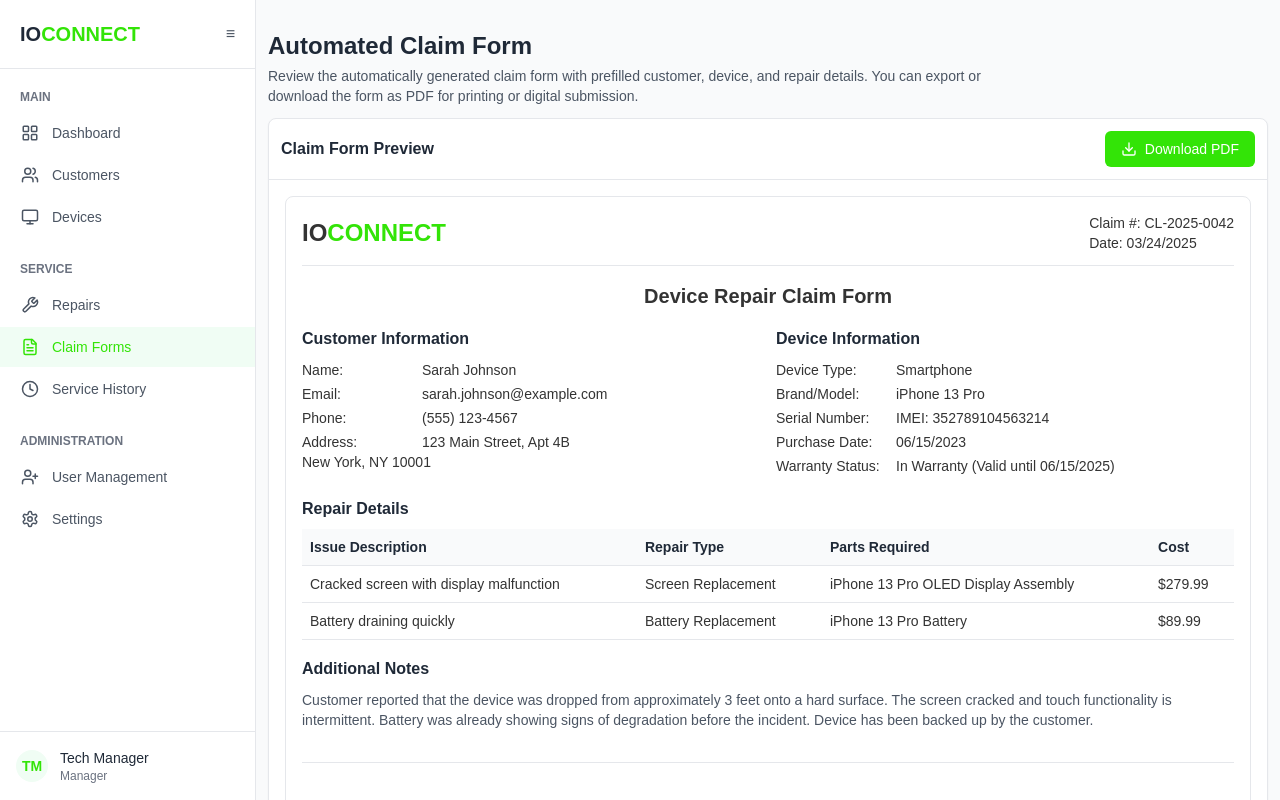
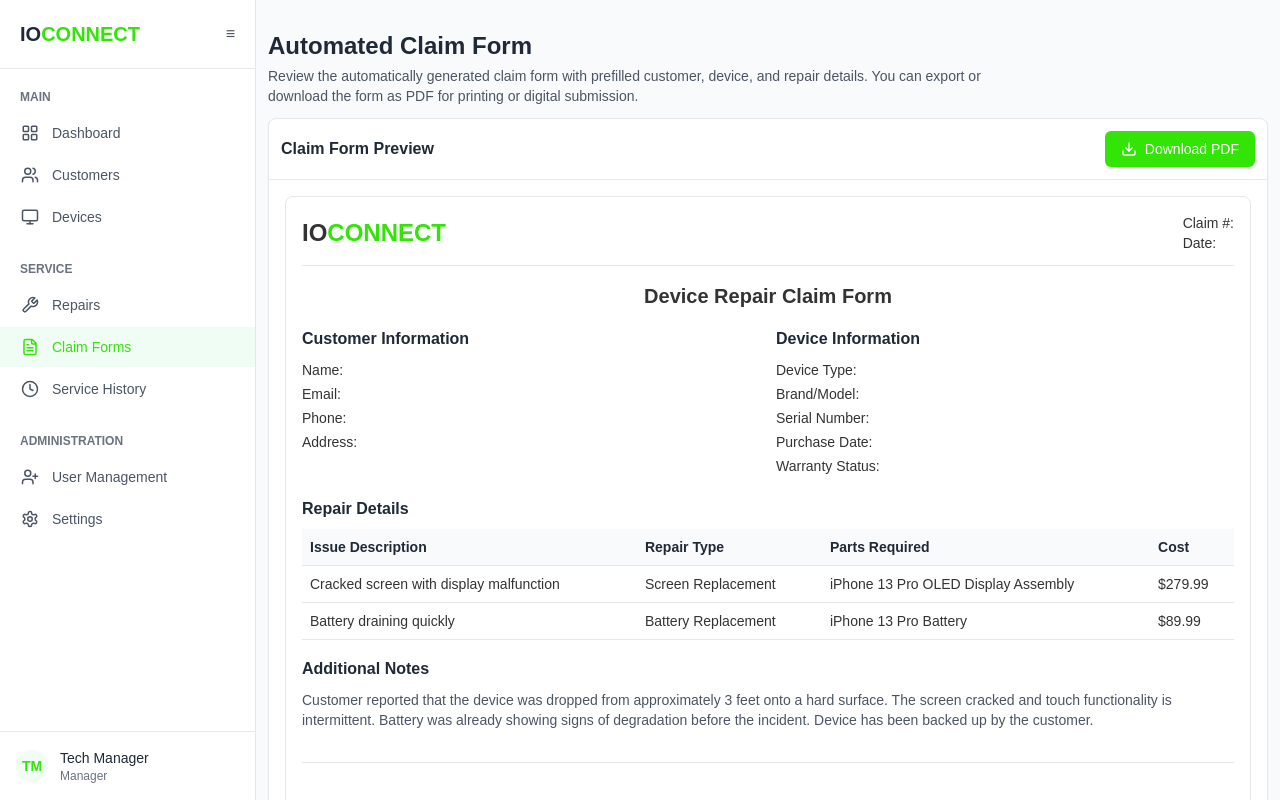
Before and after one commit to pawekz/SERV-IT-MANAGER, a React (Vite) app in the folder frontend/: page /automatedclaimformgeneration in a window 1280 px wide. Shown: the top 800 px of the page. Built offline with nearby package versions, Linux system fonts and the light colour scheme.

Commit message:
First Section Cleared No Mockup Data
I commented them out the mockup data

```diff
--- a/frontend/src/pages/AutomatedClaimFormGenerationPage/AutomatedClaimFormGenerationPage.jsx
+++ b/frontend/src/pages/AutomatedClaimFormGenerationPage/AutomatedClaimFormGenerationPage.jsx
@@ -228,8 +228,8 @@ export default function AutomatedClaimForm() {
                                         IO<span className="text-[#33e407]">CONNECT</span>
                                     </div>
                                     <div className="text-sm">
-                                        <div>Claim #: CL-2025-0042</div>
-                                        <div>Date: 03/24/2025</div>
+                                        <div>Claim #: </div>
+                                        <div>Date: </div>
                                     </div>
                                 </div>
 
@@ -240,23 +240,23 @@ export default function AutomatedClaimForm() {
                                         <div className="font-semibold text-gray-800 mb-2">Customer Information</div>
                                         <div className="text-sm mb-1">
                                             <span className="inline-block font-medium min-w-[120px]">Name:</span>
-                                            <span>Sarah Johnson</span>
+                                            {/*<span>Sarah Johnson</span>*/}
                                         </div>
                                         <div className="text-sm mb-1">
                                             <span className="inline-block font-medium min-w-[120px]">Email:</span>
-                                            <span>sarah.johnson@example.com</span>
+                                            {/*<span>sarah.johnson@example.com</span>*/}
                                         </div>
                                         <div className="text-sm mb-1">
                                             <span className="inline-block font-medium min-w-[120px]">Phone:</span>
-                                            <span>(555) 123-4567</span>
+                                            {/*<span>(555) 123-4567</span>*/}
                                         </div>
                                         <div className="text-sm mb-1">
                                             <span className="inline-block font-medium min-w-[120px]">Address:</span>
-                                            <span>
-                                                123 Main Street, Apt 4B
-                                                <br />
-                                                New York, NY 10001
-                                            </span>
+                                            {/*<span>*/}
+                                            {/*    123 Main Street, Apt 4B*/}
+                                            {/*    <br />*/}
+                                            {/*    New York, NY 10001*/}
+                                            {/*</span>*/}
                                         </div>
                                     </div>
 
@@ -264,23 +264,23 @@ export default function AutomatedClaimForm() {
                                         <div className="font-semibold text-gray-800 mb-2">Device Information</div>
                                         <div className="text-sm mb-1">
                                             <span className="inline-block font-medium min-w-[120px]">Device Type:</span>
-                                            <span>Smartphone</span>
+                                            {/*<span>Smartphone</span>*/}
                                         </div>
                                         <div className="text-sm mb-1">
                                             <span className="inline-block font-medium min-w-[120px]">Brand/Model:</span>
-                                            <span>iPhone 13 Pro</span>
+                                            {/*<span>iPhone 13 Pro</span>*/}
                                         </div>
                                         <div className="text-sm mb-1">
                                             <span className="inline-block font-medium min-w-[120px]">Serial Number:</span>
-                                            <span>IMEI: 352789104563214</span>
+                                            {/*<span>IMEI: 352789104563214</span>*/}
                                         </div>
                                         <div className="text-sm mb-1">
                                             <span className="inline-block font-medium min-w-[120px]">Purchase Date:</span>
-                                            <span>06/15/2023</span>
+                                            {/*<span>06/15/2023</span>*/}
                                         </div>
                                         <div className="text-sm mb-1">
                                             <span className="inline-block font-medium min-w-[120px]">Warranty Status:</span>
-                                            <span>In Warranty (Valid until 06/15/2025)</span>
+                                            {/*<span>In Warranty (Valid until 06/15/2025)</span>*/}
                                         </div>
                                     </div>
                                 </div>
```
Lines whose indentation alone changed are shown as unchanged.
